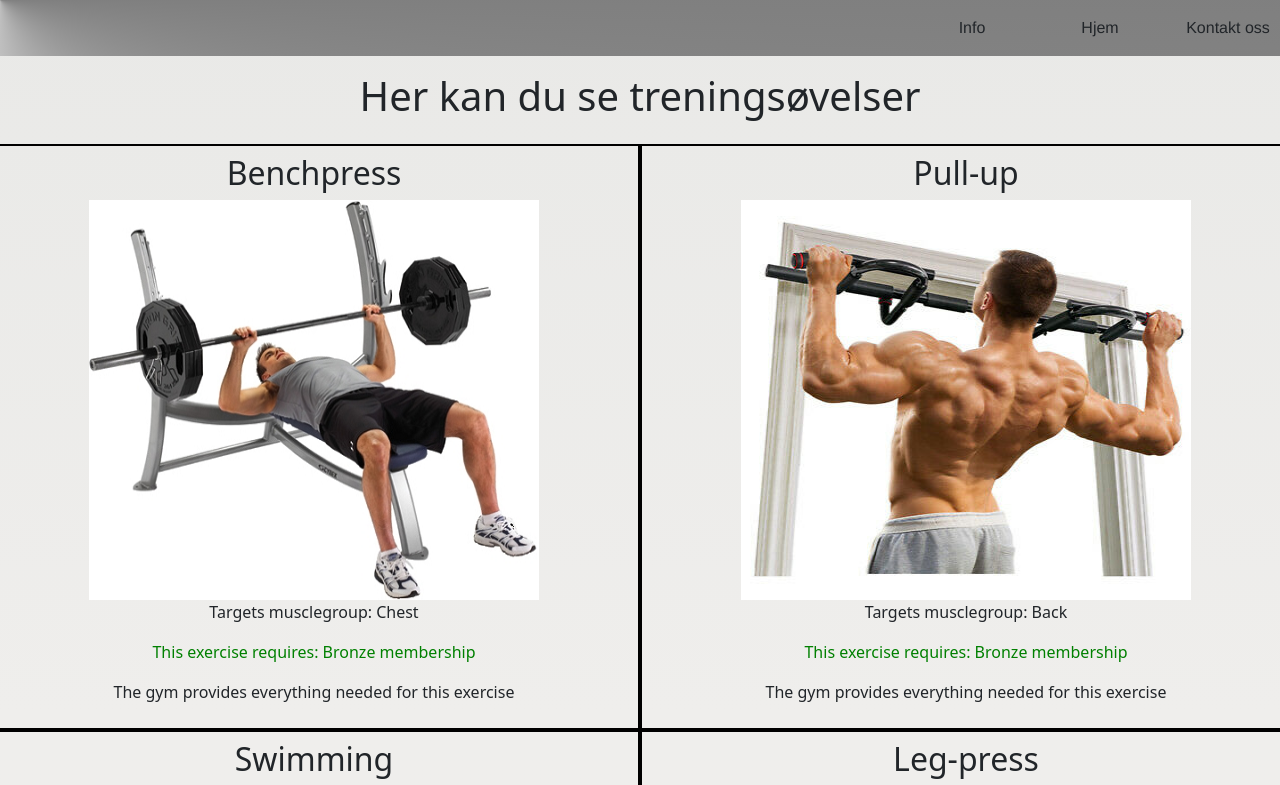
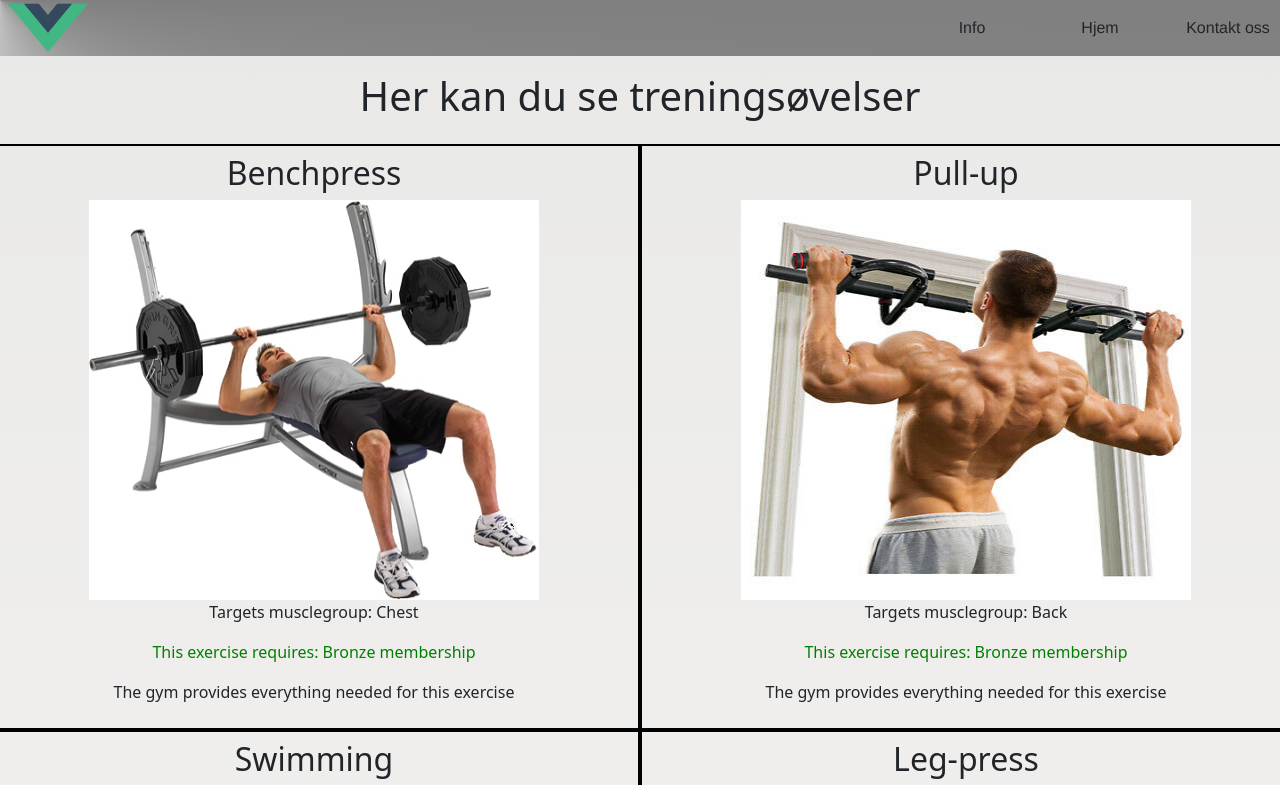
Before and after one commit to SebEil/Arbeidskrav-DS4102, a Vue app: page / in a window 1280 px wide. Shown: the top 785 px of the page. Built offline with nearby package versions, Linux system fonts and the light colour scheme.

Commit message:
Fiksa navbar

```diff
--- a/src/components/navBar.vue
+++ b/src/components/navBar.vue
@@ -1,6 +1,9 @@
 <template>
 <section class="background-color">
         <section class="row d-flex justify-content-end">
+            <div class="col">
+                <img class="navImg " src="@/assets/logo.png" alt="no-image">
+            </div>
             <article class="col text-center">
                 <div>
                     Info
@@ -21,12 +24,6 @@
 </template>
 
 <style scoped>
-
-
-</style>
-
-<style scoped>
-
     article {
             padding: 1rem;
             max-width: 8rem;
@@ -41,4 +38,10 @@
         background: conic-gradient(from -90deg at top left, black, white);
     }
 
+    .navImg {
+        max-width: 5.5rem;
+        max-height: 3.5rem;
+        padding-left: 0.5rem;
+    }
+
 </style>
```
